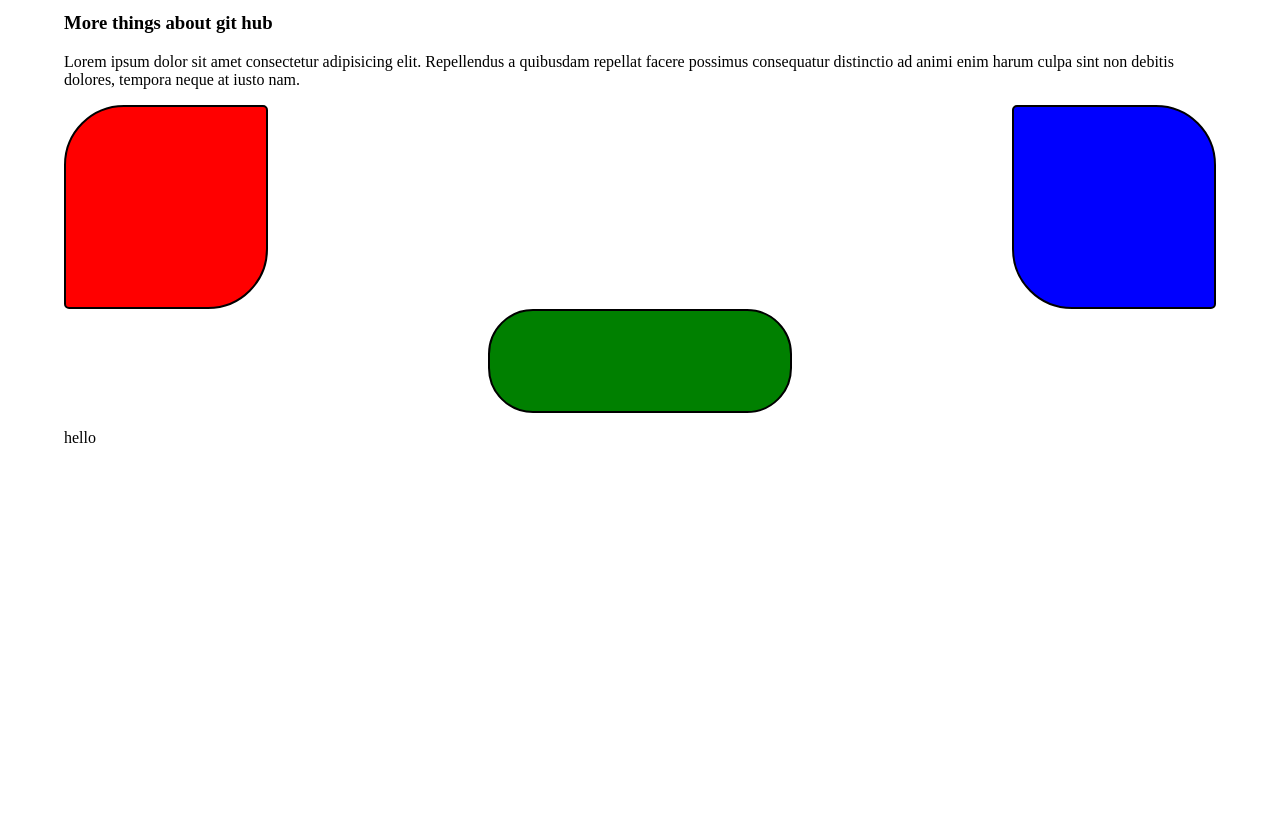
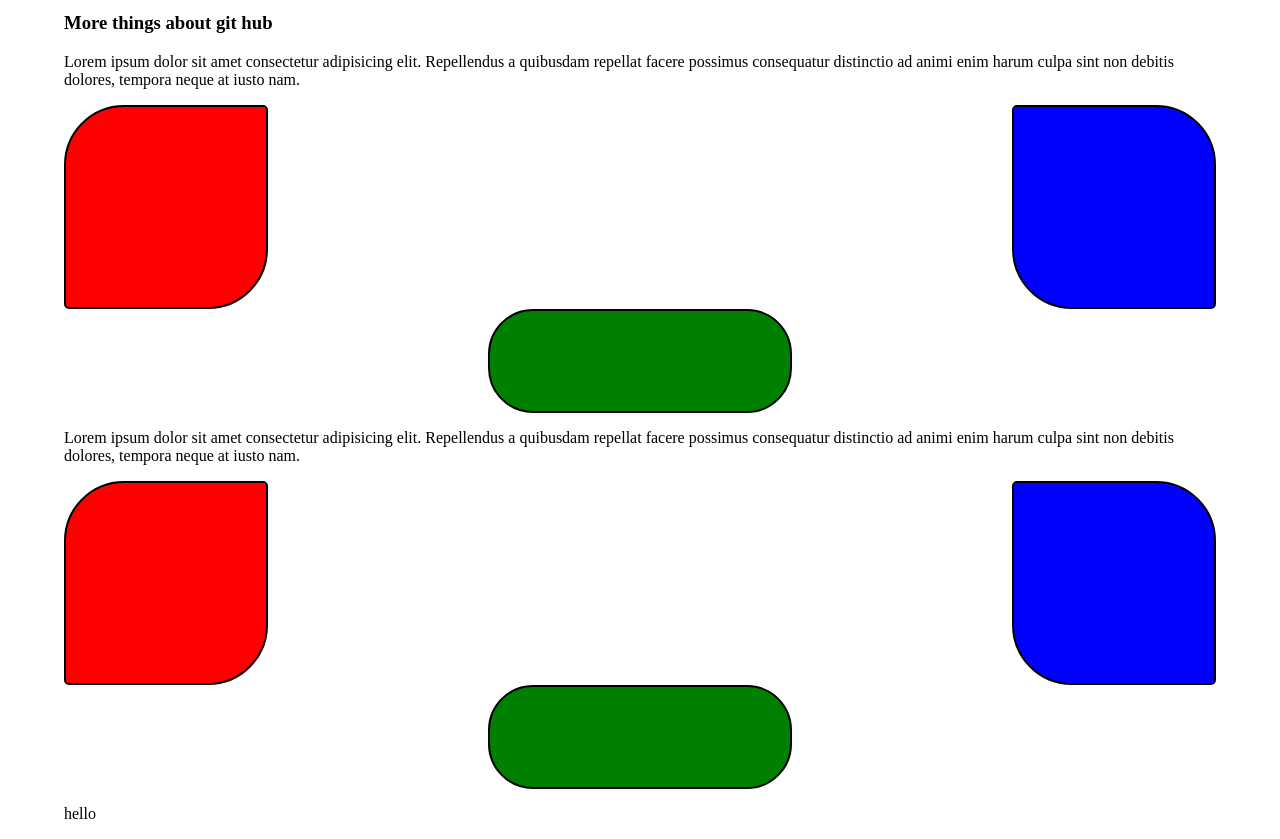
Before and after one commit to Mikepcann/TestWLiam, a plain HTML site: page index.html in a window 1280 px wide. Shown: the part 113-952 px from the top of the page. Before the commit the page ends 800 px from the top, so only its background shows below. Drawn offline with Linux system fonts and the light colour scheme.

Commit message:
doubled index html

```diff
--- a/index.html
+++ b/index.html
@@ -21,6 +21,14 @@
     <div id="blue"></div>
     <div id="green"></div>
 
+    <p>
+        Lorem ipsum dolor sit amet consectetur adipisicing elit. Repellendus a quibusdam repellat facere possimus consequatur distinctio ad animi enim harum culpa sint non debitis dolores, tempora neque at iusto nam.
+    </p>
+
+    <div id="red"></div>
+    <div id="blue"></div>
+    <div id="green"></div>
+
     <p>hello</p>
 </body>
 </html>
```
